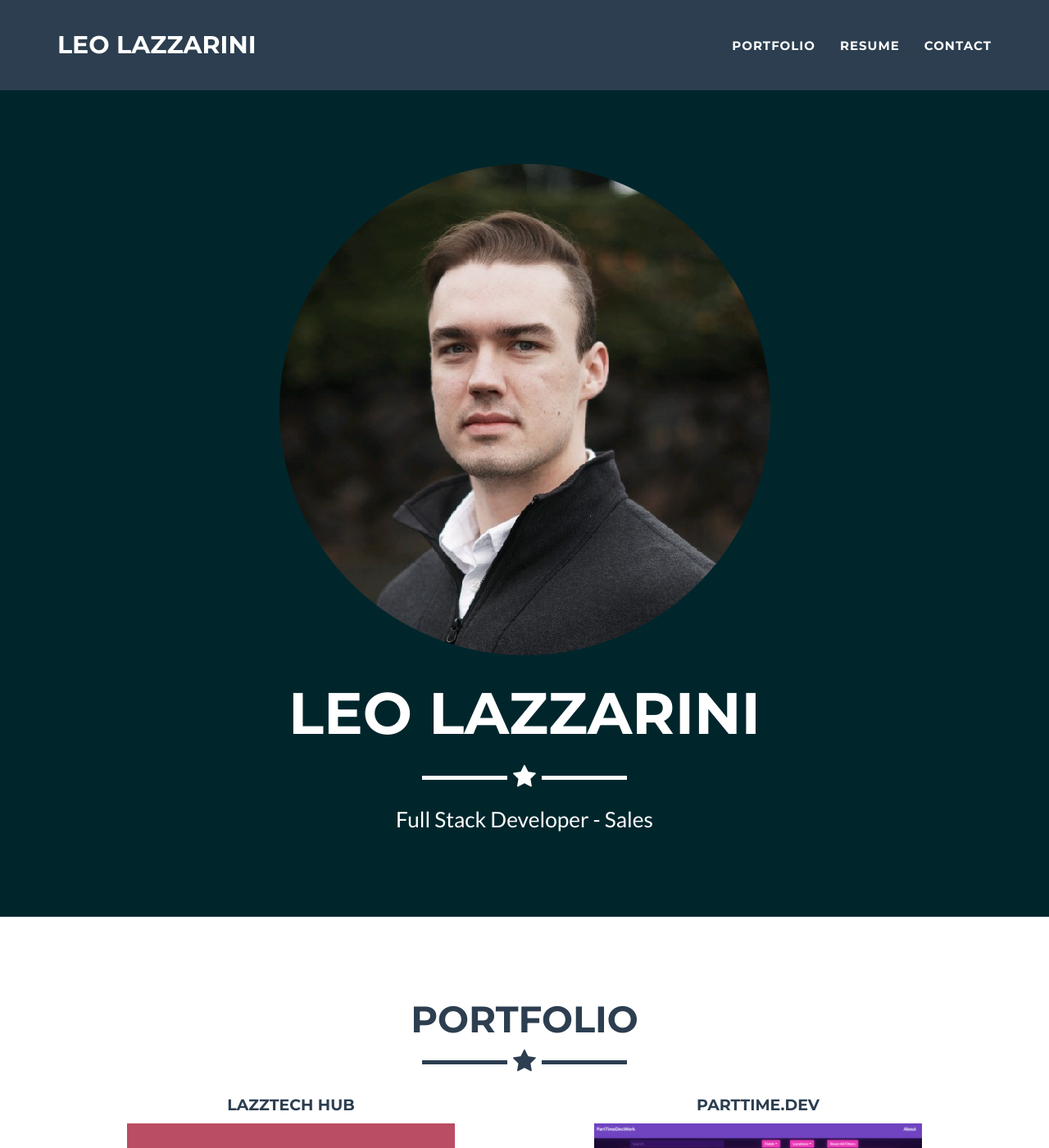
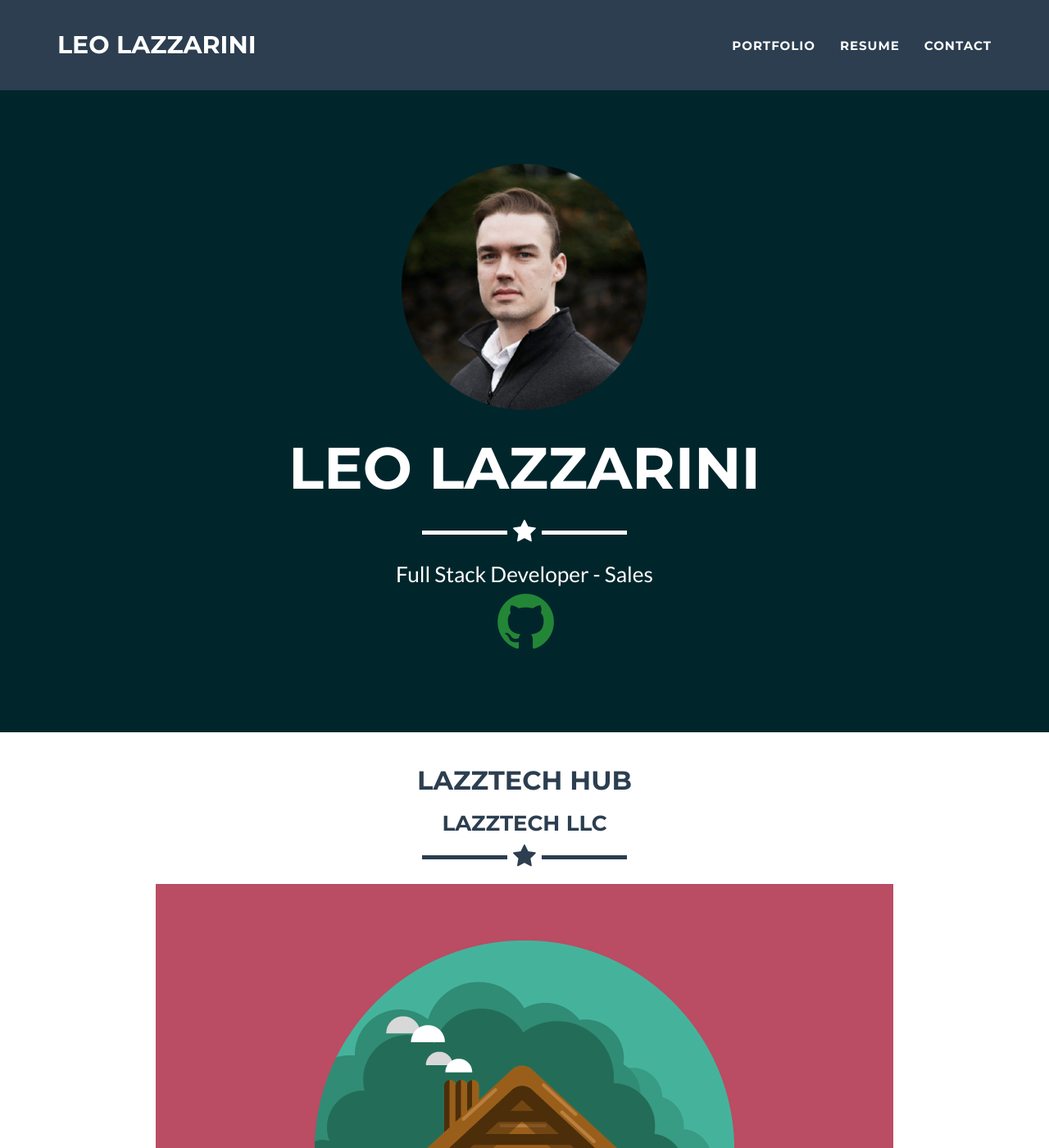
Before and after one commit to leolazz/Portfolio-Jekyll, a Jekyll site: the page built from _posts/2021-10-01-lazztech.markdown, in a window 1280 px wide and 1400 px high. Shown: the whole window at 82% size. Built offline with Jekyll 4.4.1, drawn with Linux system fonts in a browser that asks for light colours; some of the changed text lies outside the part shown.

Commit message:
Added github links portfolio ordering and css

```diff
--- a/_includes/header.html
+++ b/_includes/header.html
@@ -9,6 +9,12 @@
           <hr class="star-light" />
           <span class="skills">{{ site.skills }}</span>
         </div>
+        <div class="col-lg-4 col-lg-offset-4">
+              <a href="{{ network.url }}" class="btn-github btn-github-outline"
+                ><i class="fa fa-fw fa-4x fa-github"></i
+              ></a>
+          </ul>
+        </div>
       </div>
     </div>
   </div>
--- /dev/null
+++ b/_includes/portfolio_list.html
@@ -0,0 +1,62 @@
+{% for post in site.posts %}
+<div class="container">
+  <div class="row justify-content-center">
+    <div class="col-lg-10 col-lg-offset-1 ">
+      <div class="modal-body">
+        <h2 class="text-center">{{ post.title }}</h2>
+        <h3 class="text-center">{{post.company}}</h3>
+        <hr class="star-primary" />
+        <img
+          src="img/portfolio/{{ post.img }}"
+          class="img-responsive img-centered img-responsive-crisp"
+          alt="{{ post.alt }}"
+        />
+
+
+        {% if post.description %}
+        <p>{{ post.description }}</p>
+        {% endif %}
+        <ul id="center-list-small-screen" class="list-inline item-details">
+          <h4 class="text-center">Stack Leveraged</h4>
+          {% if post.frontend %}
+          <li>
+            Frontend:
+            <strong><a>{{post.frontend}}</a> </strong>
+          </li>
+          {% endif %} {% if post.backend%}
+          <li>
+            Backend:
+            <strong><a>{{ post.backend }}</a> </strong>
+          </li>
+          {% endif %} {% if post.persistence %}
+          <li>
+            Persistence:
+            <strong><a>{{ post.persistence }}</a> </strong>
+          </li>
+          {% endif %} {% if post.deployment %}
+          <li>
+            Deployment:
+            <strong><a>{{ post.deployment }}</a> </strong>
+          </li>
+          {% endif %}
+        </ul >
+        <h4 class="text-center"> {% if post.backendUrl %}
+          <a class="btn btn-primary" href="{{post.backendUrl}}"> <i class="btn-github-outline-project fa fa-fw fa-2x fa-github"></i
+            > Backend</a>
+          {% endif %}
+
+          {% if post.frontendUrl %}
+          <a class="btn btn-primary" href="{{post.frontendUrl}}"><i class="btn-github-outline-project fa fa-fw fa-2x fa-github"></i
+            >Frontend</a>
+          {% endif %}
+          {% if post.singleRepo %}
+          <a class="btn btn-primary" href="{{post.singleRepo}}"><i class="btn-github-outline-project fa fa-fw fa-2x fa-github"></i
+            >Frontend</a>
+          {% endif %}</h4>
+
+        </div>
+      </div>
+    </div>
+  </div>
+</div>
+{% endfor %}
--- a/_includes/resume.html
+++ b/_includes/resume.html
@@ -16,7 +16,7 @@
     <div>
       <div class="row">
         <div class="col-lg-12 text-center">
-          <h3>Recent Experience</h3>
+          <h3>Experience Highlights</h3>
           <hr />
         </div>
 
--- a/_layouts/default.html
+++ b/_layouts/default.html
@@ -3,7 +3,7 @@
   {% include head.html %}
   <body id="page-top" class="index">
     {% include nav.html %} {% include header.html %} {% include
-    portfolio_grid.html %} {% include resume.html %} {% if site.contact ==
+    portfolio_list.html %} {% include resume.html %} {% if site.contact ==
     "static" %} {% include contact_static.html %} {% elsif site.contact ==
     "disqus" %} {% include contact_disqus.html %} {% else %} {% include
     contact.html %} {% endif %} {% include footer.html %} {% include modals.html
```
Also changed, not shown: _includes/css/main.css (+59 -0 lines), img/profile.png.
